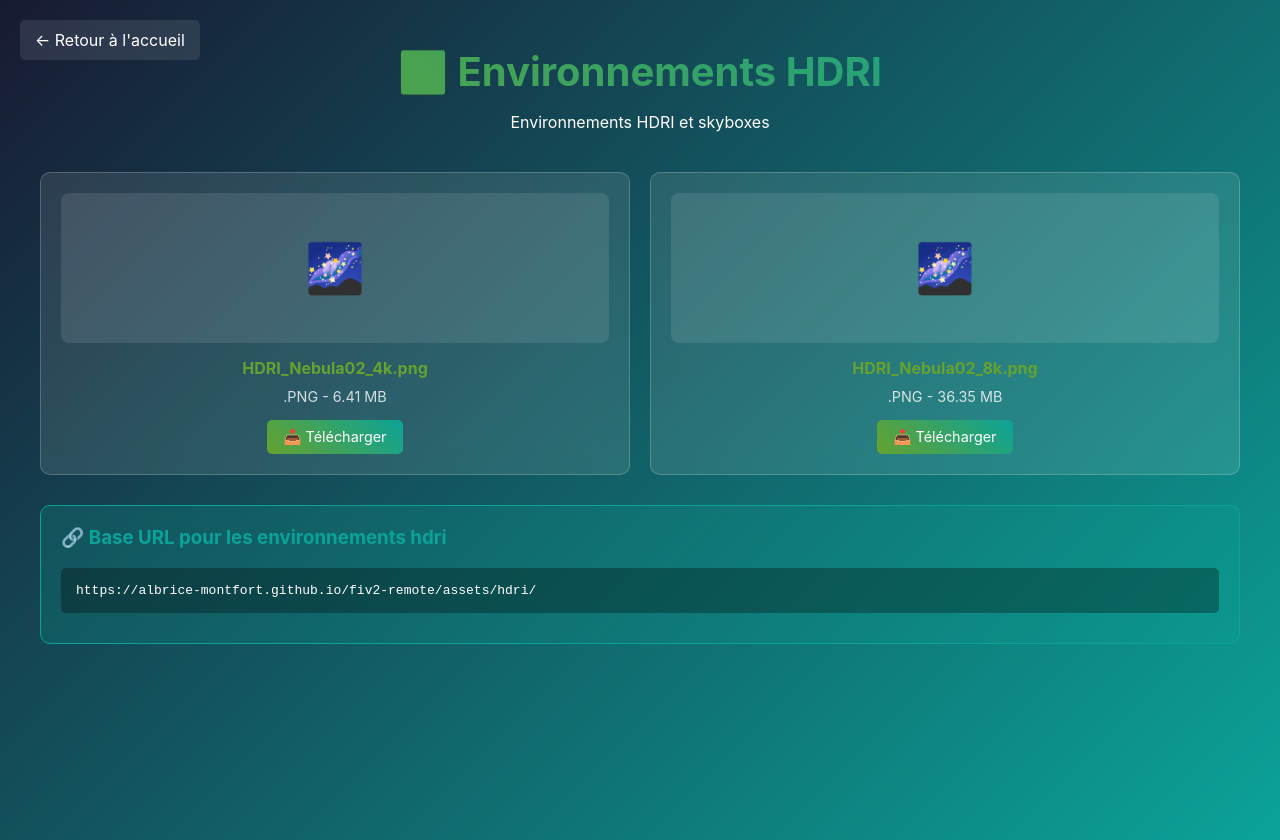
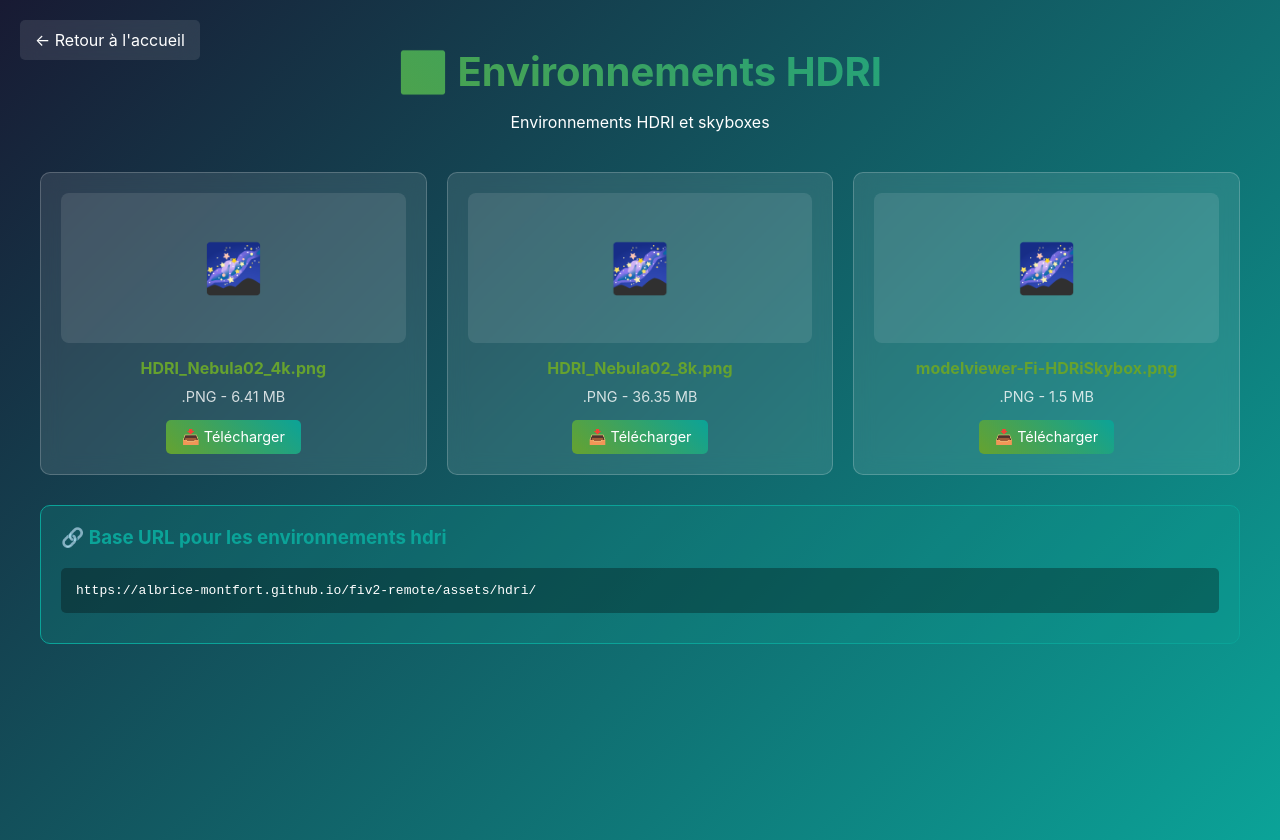
Before and after one commit to albrice-montfort/fiv2-remote, a plain HTML site: page assets/hdri/index.html in a window 1280 px wide. Drawn offline with Linux system fonts and the light colour scheme.

Commit message:
🔄 Update assets with auto-workflow
- Mise à jour des fichiers de configuration
- Ajout de nouveaux assets
- Génération automatique des index.html
- Workflow GitHub Actions activé

Déployé automatiquement le Wed Sep 24 17:10:32 CEST 2025

```diff
--- a/assets/hdri/index.html
+++ b/assets/hdri/index.html
@@ -151,6 +151,15 @@
             <a href="https://albrice-montfort.github.io/fiv2-remote/assets/hdri/HDRI_Nebula02_8k.png" class="download-btn" download>📥 Télécharger</a>
         </div>
 
+        <div class="asset-item">
+            <div class="asset-preview">🌌</div>
+            <div class="asset-info">
+                <div class="asset-name">modelviewer-Fi-HDRiSkybox.png</div>
+                <div class="asset-details">.PNG - 1.5 MB</div>
+            </div>
+            <a href="https://albrice-montfort.github.io/fiv2-remote/assets/hdri/modelviewer-Fi-HDRiSkybox.png" class="download-btn" download>📥 Télécharger</a>
+        </div>
+
             </div>
 
 
```
Also changed, not shown: 4 other files.
